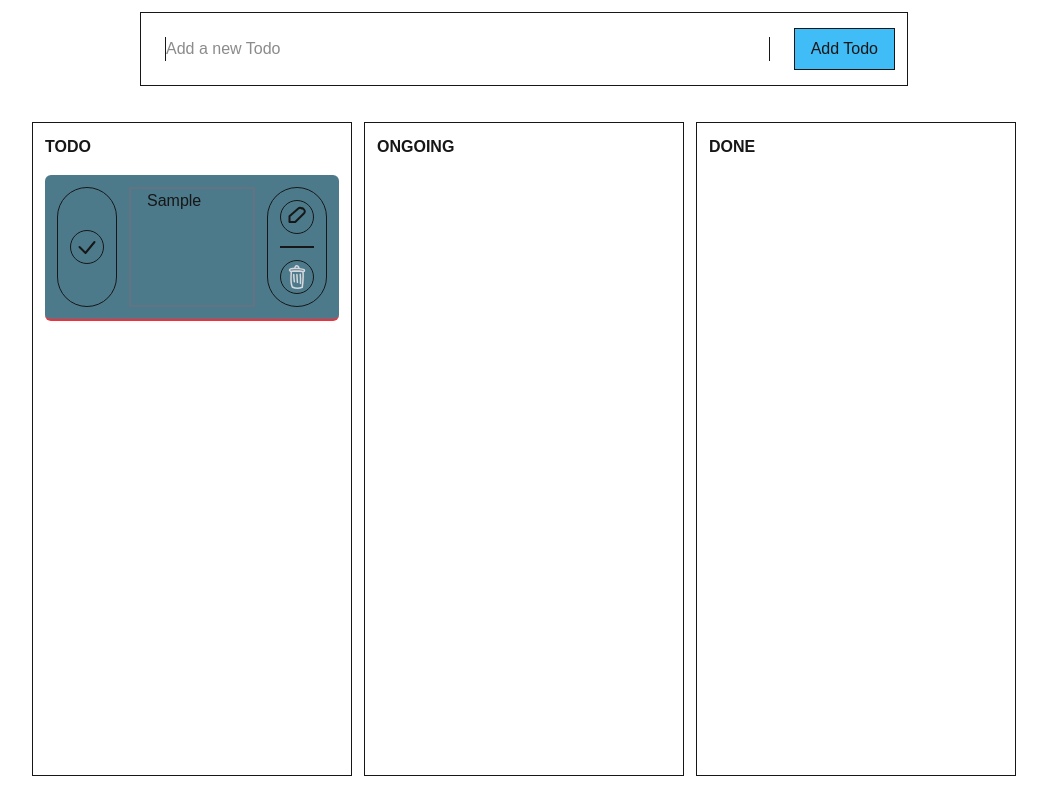
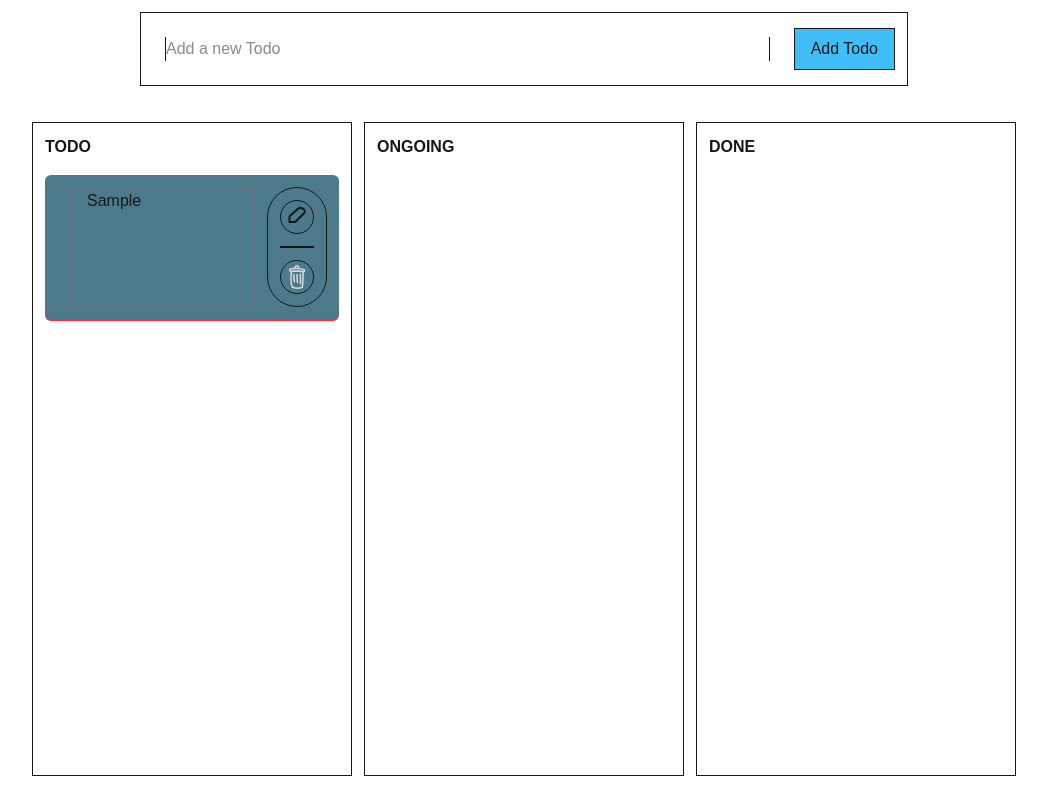
Before and after one commit to Radoslav-Marinovv/todo-next-zustand, a Next.js app: page / in a window 1280 px wide. Both pictures are taken after typing "Sample" into the empty fields and a click on the button "Add Todo". Shown: the whole page, without its empty margins (116-1163 px from the left). Built offline with nearby package versions, Linux system fonts and the light colour scheme.

Commit message:
refactor: remove check button, add automatic completed state change on drop

```diff
--- a/app/components/Task/Task.tsx
+++ b/app/components/Task/Task.tsx
@@ -1,16 +1,18 @@
 'use client'
 
-import { useState } from "react";
+import Image from "next/image";
 import TrashCan from "../../../public/trash-can.svg"
+
+import { useEffect, useState } from "react";
 import { useTodoStore, type Todo } from "@/app/store/store";
 import { STATE_DONE, STATE_ONGOING, STATE_TODO } from "@/app/constants/constants";
-import Image from "next/image";
 
 export default function Todo({ id, title, stateTitle, completed }: Todo) {
 
   const borderColor = stateTitle === STATE_TODO ? 'border-red-500' :
     stateTitle === STATE_ONGOING ? 'border-yellow-300' :
-      stateTitle === STATE_DONE ? 'border-green-300' : 'border-gray-500';
+      stateTitle === STATE_DONE ? 'border-green-300' :
+        'border-gray-500';
 
   const [editMode, setEditMode] = useState(true);
   const [newTitle, setNewTitle] = useState(title);
@@ -23,7 +25,6 @@ export default function Todo({ id, title, stateTitle, completed }: Todo) {
   function handleTodoEditModeEdit(event: React.MouseEvent) {
     event.preventDefault();
     setEditMode(false);
-
   }
 
   function handleTodoEditModeDone(event: React.MouseEvent) {
@@ -37,46 +38,19 @@ export default function Todo({ id, title, stateTitle, completed }: Todo) {
     removeTodo(id);
   }
 
+  useEffect(() => {
+    if (stateTitle === STATE_DONE) {
+      changeCompleted(id, true);
+    } else {
+      changeCompleted(id, false);
+    }
+  }, [stateTitle, changeCompleted, id]);
+
   return (
     <div
       draggable={editMode}
       onDrag={() => onDragStart(id)}
-      className={`flex flex-row justify-between p-3 m-3 border-b-2 ${borderColor} hover:cursor-pointer even:bg-cyan-900/75 odd:bg-yellow-600/75 rounded-md`}>
-      <section
-        onClick={() => changeCompleted(id)}
-        className="flex flex-col justify-center items-center border rounded-full w-fit h-full p-3 hover:cursor-default">
-        {completed ?
-          <>
-            <label htmlFor='completed'></label>
-            <button type="button" className="border hover:bg-red-700/75 rounded-full p-1">
-              <svg
-                xmlns="http://www.w3.org/2000/svg"
-                fill="none"
-                viewBox="0 0 24 24"
-                className="h-6 w-6 stroke-current stroke-2">
-                <path
-                  strokeLinecap="round"
-                  strokeLinejoin="round"
-                  d="M6 18L18 6M6 6l12 12" />
-              </svg>
-            </button>
-          </> :
-          <>
-            <label htmlFor='completed'></label>
-            <button type="button" className="border hover:bg-green-700/75 rounded-full p-1">
-              <svg
-                xmlns="http://www.w3.org/2000/svg"
-                fill="none"
-                viewBox="0 0 24 24"
-                className="h-6 w-6 stroke-current stroke-2">
-                <path
-                  strokeLinecap="round"
-                  strokeLinejoin="round"
-                  d="M4.5 12l6 6L19.5 7" />
-              </svg>
-            </button>
-          </>}
-      </section>
+      className={`flex flex-row justify-between p-3 m-3 max-w-full border-b-2 ${borderColor} hover:cursor-pointer even:bg-cyan-900/75 odd:bg-yellow-600/75 rounded-md`}>
       <section className="flex flex-col  gap-8 w-full mx-3">
         {editMode ?
           <>
@@ -121,12 +95,11 @@ export default function Todo({ id, title, stateTitle, completed }: Todo) {
               xmlns="http://www.w3.org/2000/svg"
               fill="none"
               viewBox="0 0 24 24"
-              className="h-6 w-6 stroke-current stroke-2"
-            >
+              className="h-6 w-6 stroke-current stroke-2">
               <path
                 strokeLinecap="round"
                 strokeLinejoin="round"
-                d="M6 18L18 6M6 6l12 12" />
+                d="M4.5 12l6 6L19.5 7" />
             </svg>
           </button>}
         <div className="border w-full"></div>
```
